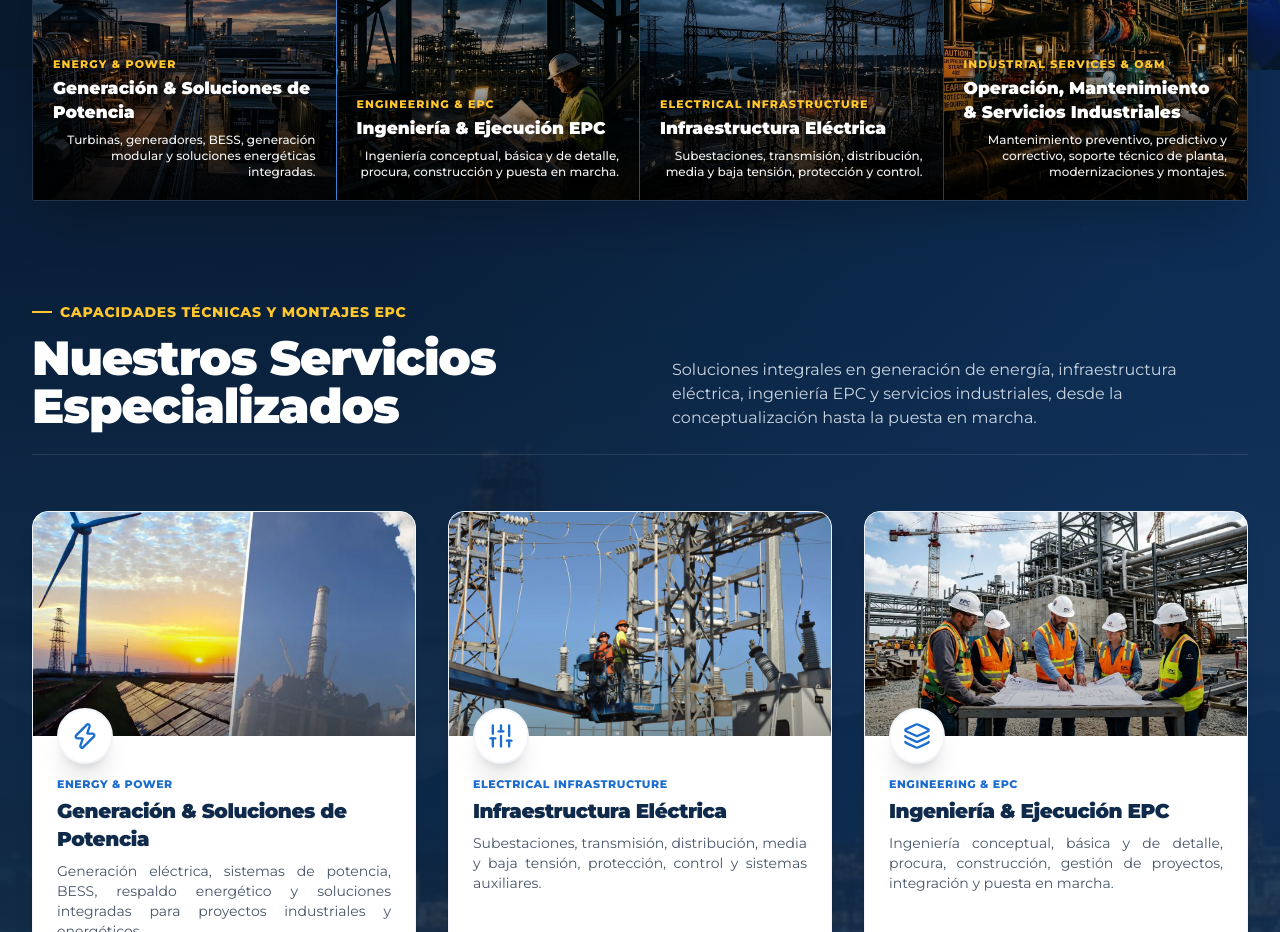
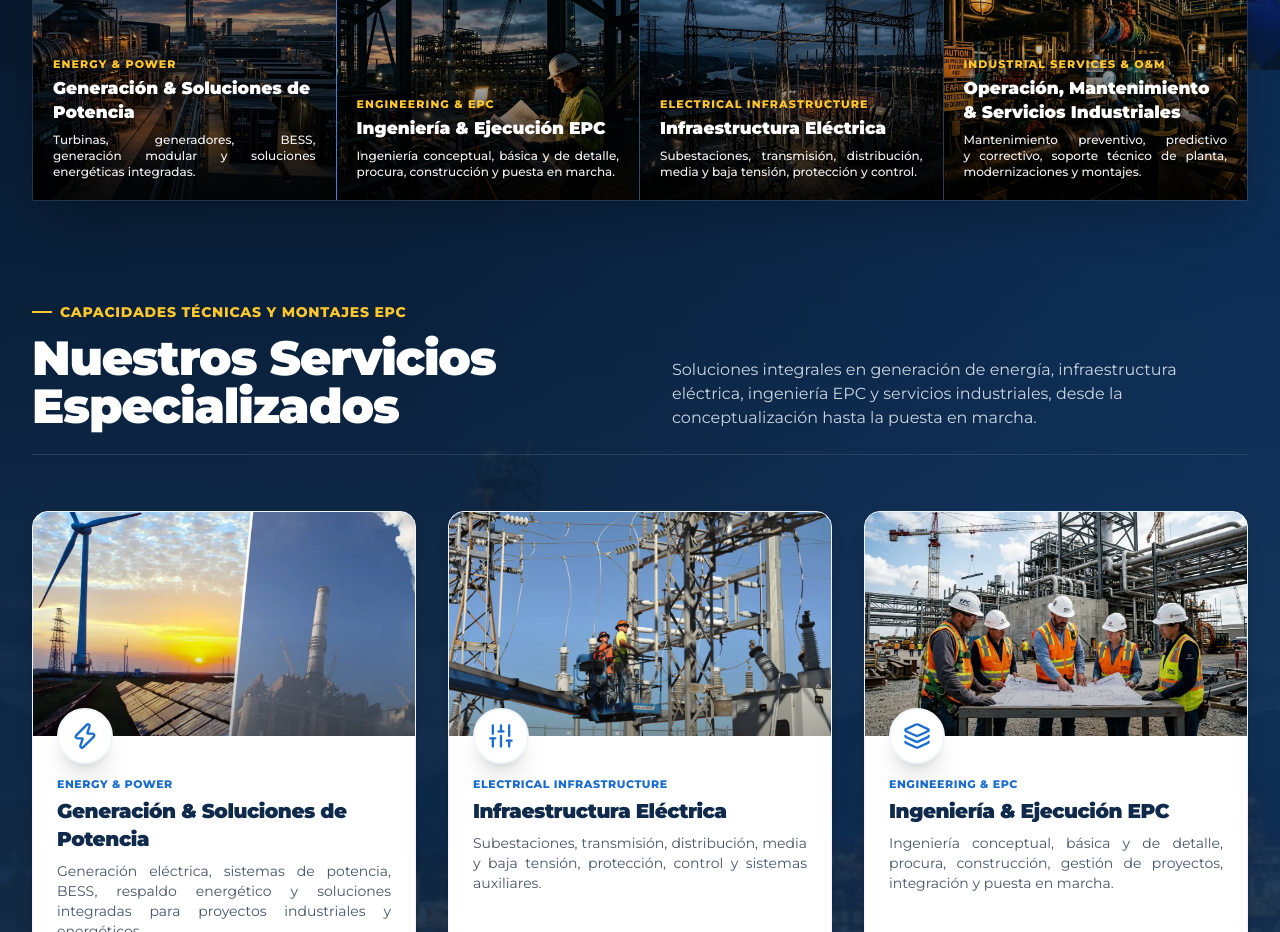
Before and after one commit to TeTcito/DAIMSAS, a React (Vite) app: page / in a window 1280 px wide. Shown: the part 840-1772 px from the top of the page. Built offline with nearby package versions, Linux system fonts and the light colour scheme.

Commit message:
feat: justificacion y espaciado optimizado en tarjetas del Hero

```diff
--- a/src/components/Hero.jsx
+++ b/src/components/Hero.jsx
@@ -92,8 +92,8 @@ export default function Hero() {
               <h3 className="text-sm sm:text-base lg:text-[15px] xl:text-[17px] font-black text-white leading-tight drop-shadow-[0_2px_8px_rgba(0,0,0,0.95)] mb-1.5 sm:mb-2">
                 Generación & Soluciones de Potencia
               </h3>
-              <p className="text-[11px] sm:text-xs text-white/95 font-medium leading-snug drop-shadow-[0_1px_5px_rgba(0,0,0,0.95)] text-right">
-                Turbinas, generadores, BESS, generación modular y soluciones energéticas integradas.
+              <p className="text-[11px] sm:text-xs text-white/95 font-medium leading-snug drop-shadow-[0_1px_5px_rgba(0,0,0,0.95)] text-justify [text-justify:inter-word] [text-align-last:left] hyphens-auto text-pretty">
+                Turbinas, gene&shy;ra&shy;do&shy;res, BESS, gene&shy;ra&shy;ción mo&shy;du&shy;lar y so&shy;lu&shy;cio&shy;nes ener&shy;gé&shy;ti&shy;cas in&shy;te&shy;gra&shy;das.
               </p>
             </div>
           </a>
@@ -121,8 +121,8 @@ export default function Hero() {
               <h3 className="text-sm sm:text-base lg:text-[15px] xl:text-[17px] font-black text-white leading-tight drop-shadow-[0_2px_8px_rgba(0,0,0,0.95)] mb-1.5 sm:mb-2 whitespace-nowrap">
                 Ingeniería & Ejecución EPC
               </h3>
-              <p className="text-[11px] sm:text-xs text-white/95 font-medium leading-snug drop-shadow-[0_1px_5px_rgba(0,0,0,0.95)] text-right">
-                Ingeniería conceptual, básica y de detalle, procura, construcción y puesta en marcha.
+              <p className="text-[11px] sm:text-xs text-white/95 font-medium leading-snug drop-shadow-[0_1px_5px_rgba(0,0,0,0.95)] text-justify [text-justify:inter-word] [text-align-last:left] hyphens-auto text-pretty">
+                Inge&shy;nie&shy;ría con&shy;cep&shy;tual, bá&shy;si&shy;ca y de de&shy;ta&shy;lle, pro&shy;cu&shy;ra, cons&shy;truc&shy;ción y pues&shy;ta en mar&shy;cha.
               </p>
             </div>
           </a>
@@ -150,8 +150,8 @@ export default function Hero() {
               <h3 className="text-sm sm:text-base lg:text-[15px] xl:text-[17px] font-black text-white leading-tight drop-shadow-[0_2px_8px_rgba(0,0,0,0.95)] mb-1.5 sm:mb-2 whitespace-nowrap">
                 Infraestructura Eléctrica
               </h3>
-              <p className="text-[11px] sm:text-xs text-white/95 font-medium leading-snug drop-shadow-[0_1px_5px_rgba(0,0,0,0.95)] text-right">
-                Subestaciones, transmisión, distribución, media y baja tensión, protección y control.
+              <p className="text-[11px] sm:text-xs text-white/95 font-medium leading-snug drop-shadow-[0_1px_5px_rgba(0,0,0,0.95)] text-justify [text-justify:inter-word] [text-align-last:left] hyphens-auto text-pretty">
+                Sub&shy;es&shy;ta&shy;cio&shy;nes, trans&shy;mi&shy;sión, dis&shy;tri&shy;bu&shy;ción, me&shy;dia y ba&shy;ja ten&shy;sión, pro&shy;tec&shy;ción y con&shy;trol.
               </p>
             </div>
           </a>
@@ -180,8 +180,8 @@ export default function Hero() {
                 <span className="block">Operación, Mantenimiento</span>
                 <span className="block">& Servicios Industriales</span>
               </h3>
-              <p className="text-[11px] sm:text-xs text-white/95 font-medium leading-snug drop-shadow-[0_1px_5px_rgba(0,0,0,0.95)] text-right">
-                Mantenimiento preventivo, predictivo y correctivo, soporte técnico de planta, modernizaciones y montajes.
+              <p className="text-[11px] sm:text-xs text-white/95 font-medium leading-snug drop-shadow-[0_1px_5px_rgba(0,0,0,0.95)] text-justify [text-justify:inter-word] [text-align-last:left] hyphens-auto text-pretty">
+                Man&shy;te&shy;ni&shy;mien&shy;to pre&shy;ven&shy;ti&shy;vo, pre&shy;dic&shy;ti&shy;vo y co&shy;rrec&shy;ti&shy;vo, so&shy;por&shy;te téc&shy;ni&shy;co de plan&shy;ta, mo&shy;der&shy;ni&shy;za&shy;cio&shy;nes y mon&shy;ta&shy;jes.
               </p>
             </div>
           </a>
```
